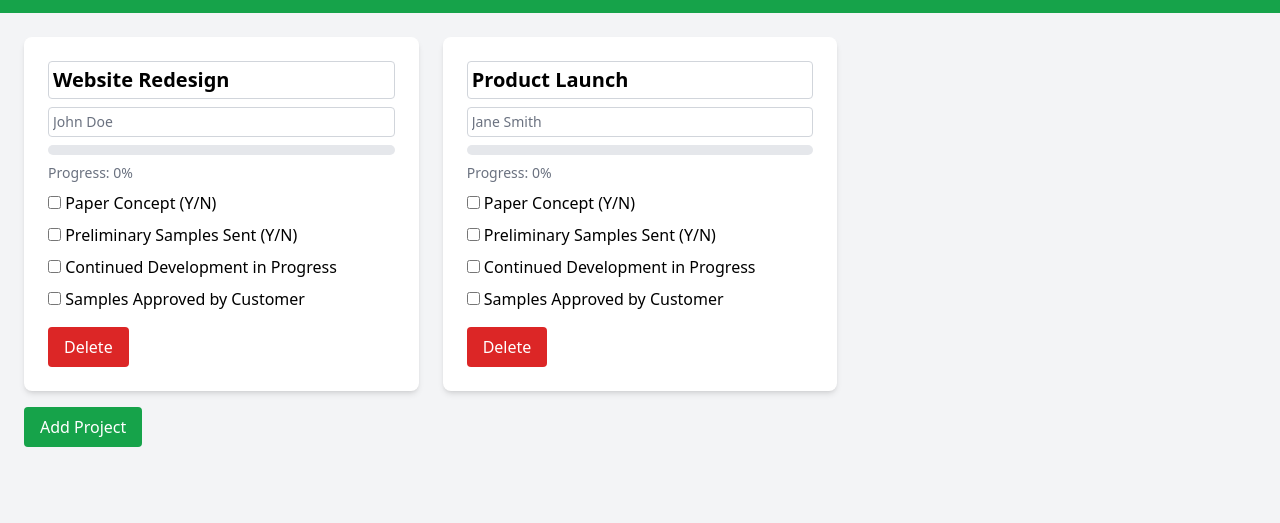
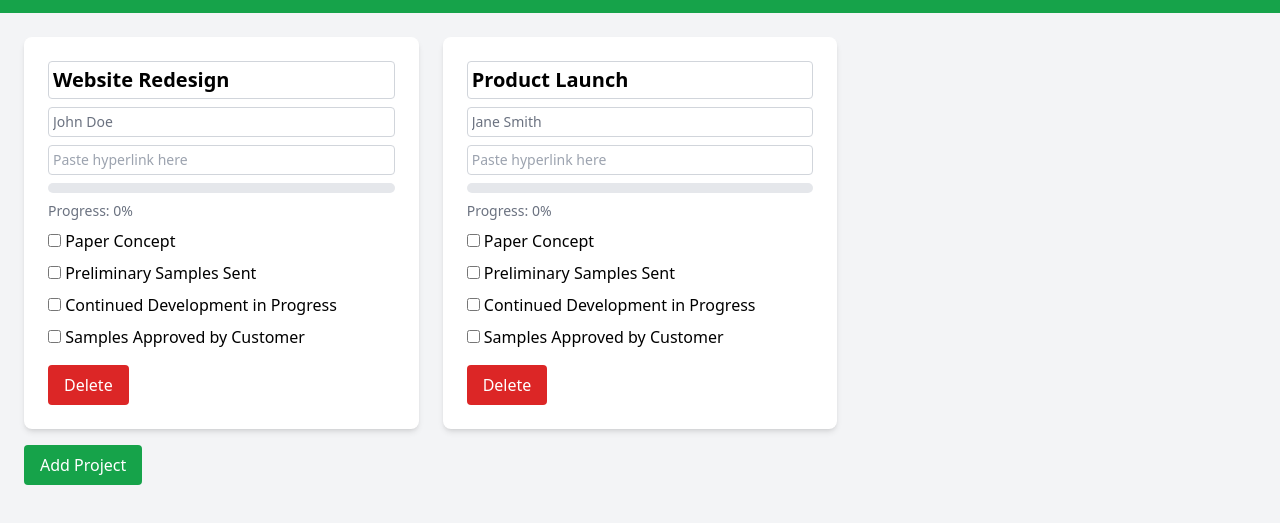
Before and after one commit to mwakim42/ACM, a plain HTML site: page index.html in a window 1280 px wide. Shown: the part 51-574 px from the top of the page. Drawn offline with nearby package versions, Linux system fonts and the light colour scheme.

Commit message:
Add files via upload

```diff
--- a/index.html
+++ b/index.html
@@ -19,8 +19,8 @@
     <script>
         // Load projects from localStorage or use default data
         let projects = JSON.parse(localStorage.getItem('projects')) || [
-            { id: 1, name: "Website Redesign", buyer: "John Doe", progress: 0, paperConcept: false, preliminarySamples: false, continuedDevelopment: false, samplesApproved: false },
-            { id: 2, name: "Product Launch", buyer: "Jane Smith", progress: 0, paperConcept: false, preliminarySamples: false, continuedDevelopment: false, samplesApproved: false }
+            { id: 1, name: "Website Redesign", buyer: "John Doe", link: "", progress: 0, paperConcept: false, preliminarySamples: false, continuedDevelopment: false, samplesApproved: false },
+            { id: 2, name: "Product Launch", buyer: "Jane Smith", link: "", progress: 0, paperConcept: false, preliminarySamples: false, continuedDevelopment: false, samplesApproved: false }
         ];
 
         // Save projects to localStorage
@@ -49,15 +49,16 @@
                 card.innerHTML = `
                     <input type="text" value="${project.name}" class="text-xl font-semibold mb-2 w-full border border-gray-300 rounded p-1" onchange="updateProject(${index}, 'name', this.value)" />
                     <input type="text" value="${project.buyer}" class="text-sm text-gray-500 mb-2 w-full border border-gray-300 rounded p-1" onchange="updateProject(${index}, 'buyer', this.value)" placeholder="Buyer" />
+                    <input type="url" value="${project.link}" class="text-sm text-blue-500 mb-2 w-full border border-gray-300 rounded p-1" onchange="updateProject(${index}, 'link', this.value)" placeholder="Paste hyperlink here" />
                     <div class="w-full bg-gray-200 rounded-full h-2.5 mb-2">
                         <div class="bg-green-600 h-2.5 rounded-full" style="width: ${project.progress}%"></div>
                     </div>
                     <p class="text-sm text-gray-500 mb-2">Progress: ${project.progress}%</p>
                     <label class="block mb-2">
-                        <input type="checkbox" ${project.paperConcept ? 'checked' : ''} onchange="updateCheckbox(${index}, 'paperConcept', this.checked)" /> Paper Concept (Y/N)
+                        <input type="checkbox" ${project.paperConcept ? 'checked' : ''} onchange="updateCheckbox(${index}, 'paperConcept', this.checked)" /> Paper Concept
                     </label>
                     <label class="block mb-2">
-                        <input type="checkbox" ${project.preliminarySamples ? 'checked' : ''} onchange="updateCheckbox(${index}, 'preliminarySamples', this.checked)" /> Preliminary Samples Sent (Y/N)
+                        <input type="checkbox" ${project.preliminarySamples ? 'checked' : ''} onchange="updateCheckbox(${index}, 'preliminarySamples', this.checked)" /> Preliminary Samples Sent
                     </label>
                     <label class="block mb-2">
                         <input type="checkbox" ${project.continuedDevelopment ? 'checked' : ''} onchange="updateCheckbox(${index}, 'continuedDevelopment', this.checked)" /> Continued Development in Progress
@@ -108,7 +109,7 @@
         function addProject() {
             const password = prompt("Enter the password to add a new project:");
             if (password === "42") {
-                const newProject = { id: projects.length + 1, name: "New Project", buyer: "Unknown", progress: 0, paperConcept: false, preliminarySamples: false, continuedDevelopment: false, samplesApproved: false };
+                const newProject = { id: projects.length + 1, name: "New Project", buyer: "Unknown", link: "", progress: 0, paperConcept: false, preliminarySamples: false, continuedDevelopment: false, samplesApproved: false };
                 projects.push(newProject);
                 saveProjects(); // Save changes to localStorage
                 renderProjects();
```
